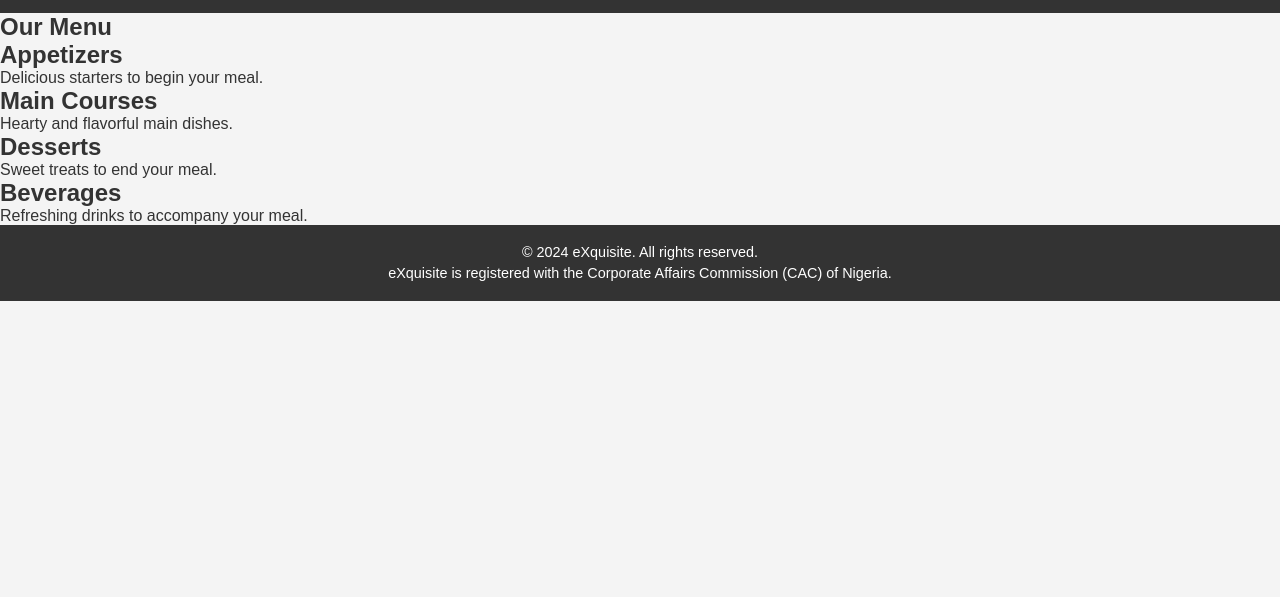
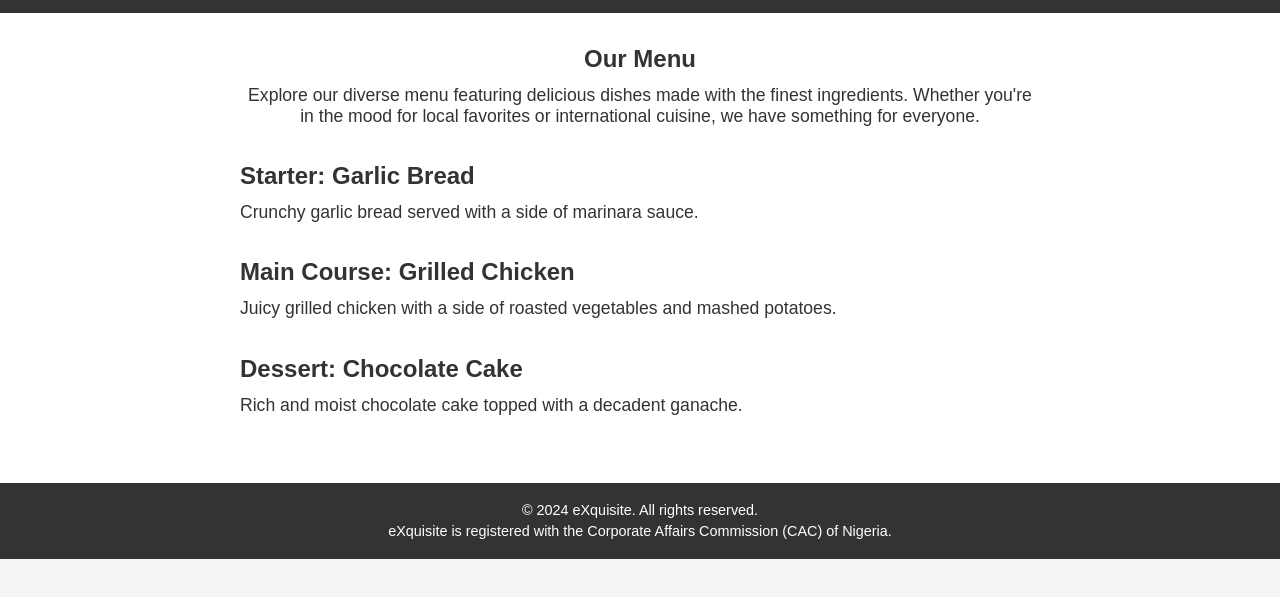
Before and after one commit to AbaraEmmanuel/eXquisite, a plain HTML site: page menu.html in a window 1280 px wide. Shown: the part 69-666 px from the top of the page. Drawn offline with Linux system fonts and the light colour scheme.

Commit message:
Updated the menu and style

```diff
--- a/menu.html
+++ b/menu.html
@@ -19,26 +19,21 @@
     </header>
     <section class="menu">
         <h1>Our Menu</h1>
-        <!-- Add your menu items here. Example: -->
-        <div class="menu-category">
-            <h2>Appetizers</h2>
-            <p>Delicious starters to begin your meal.</p>
-            <!-- List of appetizers -->
-        </div>
-        <div class="menu-category">
-            <h2>Main Courses</h2>
-            <p>Hearty and flavorful main dishes.</p>
-            <!-- List of main courses -->
-        </div>
-        <div class="menu-category">
-            <h2>Desserts</h2>
-            <p>Sweet treats to end your meal.</p>
-            <!-- List of desserts -->
-        </div>
-        <div class="menu-category">
-            <h2>Beverages</h2>
-            <p>Refreshing drinks to accompany your meal.</p>
-            <!-- List of beverages -->
+        <p>Explore our diverse menu featuring delicious dishes made with the finest ingredients. Whether you're in the mood for local favorites or international cuisine, we have something for everyone.</p>
+        <div class="menu-list">
+            <!-- Example menu items, replace with actual content -->
+            <div class="menu-item">
+                <h2>Starter: Garlic Bread</h2>
+                <p>Crunchy garlic bread served with a side of marinara sauce.</p>
+            </div>
+            <div class="menu-item">
+                <h2>Main Course: Grilled Chicken</h2>
+                <p>Juicy grilled chicken with a side of roasted vegetables and mashed potatoes.</p>
+            </div>
+            <div class="menu-item">
+                <h2>Dessert: Chocolate Cake</h2>
+                <p>Rich and moist chocolate cake topped with a decadent ganache.</p>
+            </div>
         </div>
     </section>
     <footer>
--- a/style.css
+++ b/style.css
@@ -156,6 +156,81 @@ nav ul li a {
     height: auto;
 }
 
+/* Menu Section */
+
+.menu {
+    padding: 2em;
+    background-color: #fff;
+    color: #333;
+    text-align: center;
+}
+
+.menu h1 {
+    margin-bottom: 0.5em;
+}
+
+.menu p {
+    margin-bottom: 2em;
+    font-size: 1.1em;
+    max-width: 800px;
+    margin-left: auto;
+    margin-right: auto;
+}
+
+.menu-list {
+    max-width: 800px;
+    margin: 0 auto;
+}
+
+.menu-item {
+    margin-bottom: 1.5em;
+    text-align: left;
+}
+
+.menu-item h2 {
+    margin-bottom: 0.5em;
+}
+
+/* Contact Section */
+
+.contact {
+    padding: 2em;
+    background-color: #fff;
+    color: #333;
+    text-align: center;
+}
+
+.contact-info {
+    margin-bottom: 2em;
+}
+
+.contact-info a {
+    margin: 0 10px;
+}
+
+.contact-info img {
+    width: 40px;
+}
+
+.contact h2 {
+    margin-top: 0.5em;
+}
+
+.complain-btn {
+    display: inline-block;
+    margin-top: 20px;
+    padding: 10px 20px;
+    background-color: #25d366;
+    color: #fff;
+    border-radius: 5px;
+    text-decoration: none;
+    font-weight: bold;
+}
+
+.complain-btn:hover {
+    background-color: #1da851;
+}
+
 /* Footer Section */
 
 footer {
```
